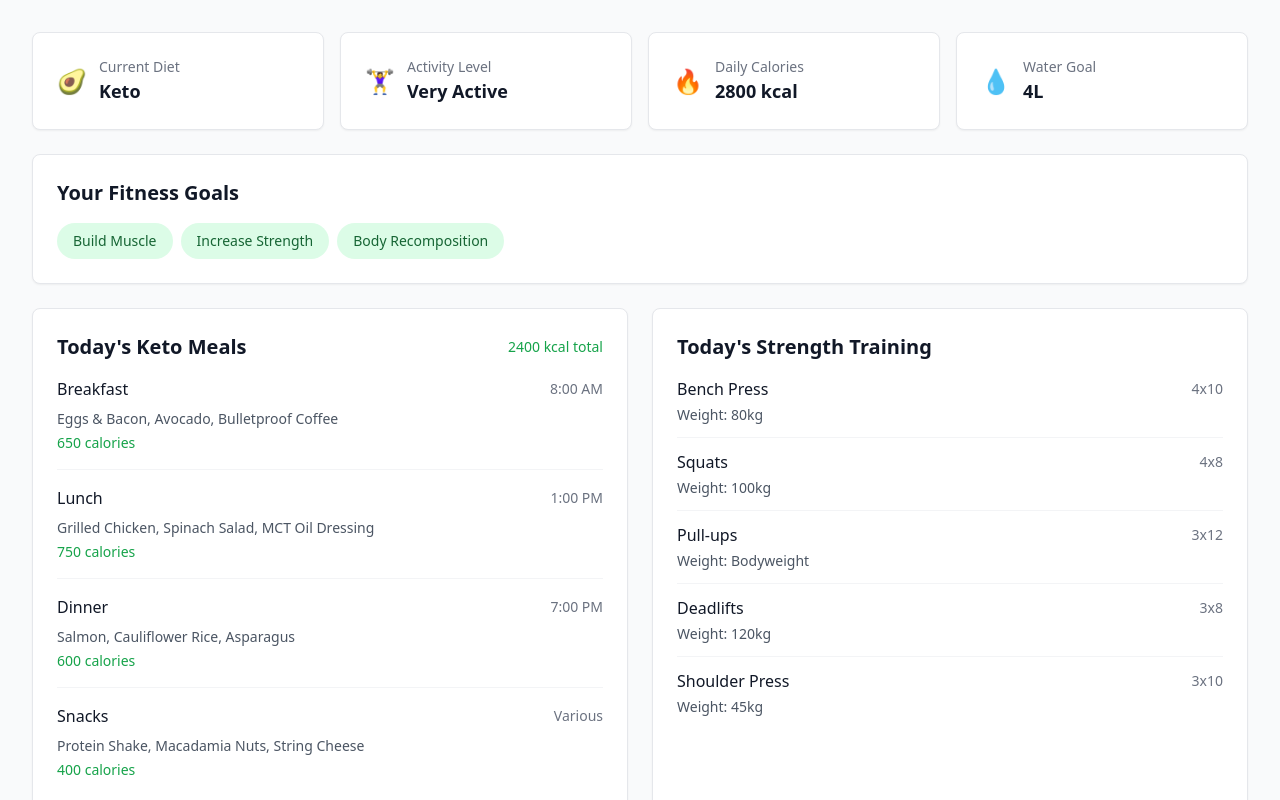
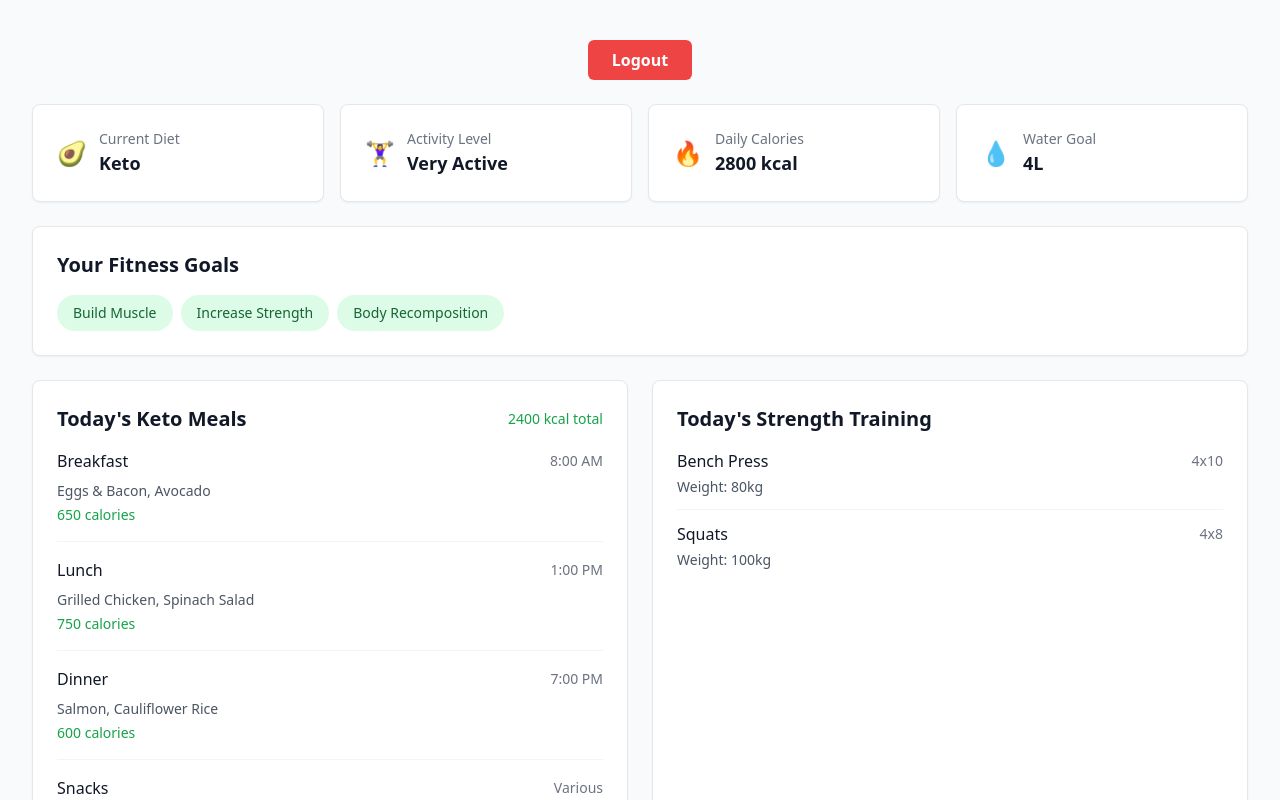
Before and after one commit to Harsh-patel27/cu-fit-fe, a React (Create React App) app: page /dashboard in a window 1280 px wide. Shown: the top 800 px of the page. Built offline with nearby package versions, Linux system fonts and the light colour scheme.

Commit message:
added logout to dashboard.

```diff
--- a/src/pages/Dashboard.jsx
+++ b/src/pages/Dashboard.jsx
@@ -1,161 +1,116 @@
+import { useNavigate } from "react-router-dom";
+
 const Dashboard = () => {
-  // Example data matching our previous selection pages
+    const navigate = useNavigate();
+
+    // Logout function
+    const handleLogout = () => {
+        localStorage.removeItem("authToken"); // Remove authentication token
+        navigate("/login"); // Redirect to login page
+    };
+
+    // Example user data
     const userPlan = {
         name: "John Doe",
-    diet: "Keto", // From DietSelection.jsx
-    goals: [
-      // From GoalSelection.jsx
-      "Build Muscle",
-      "Increase Strength",
-      "Body Recomposition",
-    ],
-    activityLevel: "Very Active", // From ActivityLevel.jsx
+        diet: "Keto",
+        goals: ["Build Muscle", "Increase Strength", "Body Recomposition"],
+        activityLevel: "Very Active",
         dailyCalories: 2800,
         waterIntake: "4L",
         currentWeight: "75kg",
         targetWeight: "82kg",
         todaysMeals: {
-      breakfast: {
-        time: "8:00 AM",
-        items: ["Eggs & Bacon", "Avocado", "Bulletproof Coffee"],
-        calories: 650,
-      },
-      lunch: {
-        time: "1:00 PM",
-        items: ["Grilled Chicken", "Spinach Salad", "MCT Oil Dressing"],
-        calories: 750,
-      },
-      dinner: {
-        time: "7:00 PM",
-        items: ["Salmon", "Cauliflower Rice", "Asparagus"],
-        calories: 600,
-      },
-      snacks: {
-        time: "Various",
-        items: ["Protein Shake", "Macadamia Nuts", "String Cheese"],
-        calories: 400,
-      },
+            breakfast: { time: "8:00 AM", items: ["Eggs & Bacon", "Avocado"], calories: 650 },
+            lunch: { time: "1:00 PM", items: ["Grilled Chicken", "Spinach Salad"], calories: 750 },
+            dinner: { time: "7:00 PM", items: ["Salmon", "Cauliflower Rice"], calories: 600 },
+            snacks: { time: "Various", items: ["Protein Shake", "Nuts"], calories: 400 },
         },
         todaysWorkout: [
             { name: "Bench Press", sets: "4x10", weight: "80kg" },
             { name: "Squats", sets: "4x8", weight: "100kg" },
-      { name: "Pull-ups", sets: "3x12", weight: "Bodyweight" },
-      { name: "Deadlifts", sets: "3x8", weight: "120kg" },
-      { name: "Shoulder Press", sets: "3x10", weight: "45kg" },
         ],
     };
 
     return (
-    <div className="min-h-screen bg-gray-50 p-4 sm:p-6 lg:p-8">
+        <div className="min-h-screen bg-gray-50 p-4 sm:p-6 lg:p-8 relative">
+            {/* 🚀 Logout Button (Top Center) */}
+            <div className="flex justify-center">
+                <button
+                    onClick={handleLogout}
+                    className="bg-red-500 text-white px-6 py-2 rounded-md hover:bg-red-600 transition font-semibold mt-2"
+                >
+                    Logout
+                </button>
+            </div>
+            <br></br>
+
             <div className="max-w-7xl mx-auto space-y-6">
                 {/* Header Stats */}
                 <div className="grid grid-cols-1 md:grid-cols-2 lg:grid-cols-4 gap-4">
                     {[
                         { label: "Current Diet", value: userPlan.diet, icon: "🥑" },
-            {
-              label: "Activity Level",
-              value: userPlan.activityLevel,
-              icon: "🏋️‍♀️",
-            },
-            {
-              label: "Daily Calories",
-              value: `${userPlan.dailyCalories} kcal`,
-              icon: "🔥",
-            },
+                        { label: "Activity Level", value: userPlan.activityLevel, icon: "🏋️‍♀️" },
+                        { label: "Daily Calories", value: `${userPlan.dailyCalories} kcal`, icon: "🔥" },
                         { label: "Water Goal", value: userPlan.waterIntake, icon: "💧" },
                     ].map((stat, index) => (
-            <div
-              key={index}
-              className="bg-white rounded-lg p-6 shadow-sm border border-gray-200"
-            >
+                        <div key={index} className="bg-white rounded-lg p-6 shadow-sm border border-gray-200">
                             <div className="flex items-center space-x-3">
                                 <span className="text-2xl">{stat.icon}</span>
                                 <div>
                                     <p className="text-sm text-gray-500">{stat.label}</p>
-                  <p className="text-lg font-semibold text-gray-900">
-                    {stat.value}
-                  </p>
+                                    <p className="text-lg font-semibold text-gray-900">{stat.value}</p>
                                 </div>
                             </div>
                         </div>
                     ))}
                 </div>
 
-        {/* Goals Section */}
+                {/* Fitness Goals Section */}
                 <div className="bg-white rounded-lg p-6 shadow-sm border border-gray-200">
-          <h2 className="text-xl font-semibold text-gray-900 mb-4">
-            Your Fitness Goals
-          </h2>
+                    <h2 className="text-xl font-semibold text-gray-900 mb-4">Your Fitness Goals</h2>
                     <div className="flex flex-wrap gap-2">
                         {userPlan.goals.map((goal, index) => (
-              <span
-                key={index}
-                className="px-4 py-2 bg-green-100 text-green-800 rounded-full text-sm font-medium"
-              >
+                            <span key={index} className="px-4 py-2 bg-green-100 text-green-800 rounded-full text-sm font-medium">
                                 {goal}
                             </span>
                         ))}
                     </div>
                 </div>
 
-        {/* Main Content Grid */}
+                {/* Meal Plan */}
                 <div className="grid grid-cols-1 lg:grid-cols-2 gap-6">
-          {/* Meal Plan - Keto-focused meals */}
                     <div className="bg-white rounded-lg p-6 shadow-sm border border-gray-200">
                         <div className="flex items-center justify-between mb-4">
-              <h2 className="text-xl font-semibold text-gray-900">
-                Today's Keto Meals
-              </h2>
+                            <h2 className="text-xl font-semibold text-gray-900">Today's Keto Meals</h2>
                             <span className="text-sm text-green-600 font-medium">
-                {Object.values(userPlan.todaysMeals).reduce(
-                  (acc, meal) => acc + meal.calories,
-                  0
-                )}{" "}
-                kcal total
+                                {Object.values(userPlan.todaysMeals).reduce((acc, meal) => acc + meal.calories, 0)} kcal total
                             </span>
                         </div>
                         <div className="space-y-4">
                             {Object.entries(userPlan.todaysMeals).map(([meal, data]) => (
-                <div
-                  key={meal}
-                  className="border-b border-gray-100 pb-4 last:border-0"
-                >
+                                <div key={meal} className="border-b border-gray-100 pb-4 last:border-0">
                                     <div className="flex justify-between items-center mb-2">
-                    <h3 className="font-medium text-gray-900 capitalize">
-                      {meal}
-                    </h3>
+                                        <h3 className="font-medium text-gray-900 capitalize">{meal}</h3>
                                         <span className="text-sm text-gray-500">{data.time}</span>
                                     </div>
-                  <div className="text-sm text-gray-600">
-                    {data.items.join(", ")}
-                  </div>
-                  <div className="text-sm text-green-600 mt-1">
-                    {data.calories} calories
-                  </div>
+                                    <div className="text-sm text-gray-600">{data.items.join(", ")}</div>
+                                    <div className="text-sm text-green-600 mt-1">{data.calories} calories</div>
                                 </div>
                             ))}
                         </div>
                     </div>
 
-          {/* Workout Plan - Strength-focused */}
+                    {/* Workout Plan */}
                     <div className="bg-white rounded-lg p-6 shadow-sm border border-gray-200">
-            <h2 className="text-xl font-semibold text-gray-900 mb-4">
-              Today's Strength Training
-            </h2>
+                        <h2 className="text-xl font-semibold text-gray-900 mb-4">Today's Strength Training</h2>
                         <div className="divide-y divide-gray-100">
                             {userPlan.todaysWorkout.map((exercise, index) => (
                                 <div key={index} className="py-3 first:pt-0 last:pb-0">
                                     <div className="flex justify-between items-center">
-                    <span className="font-medium text-gray-900">
-                      {exercise.name}
-                    </span>
-                    <span className="text-sm text-gray-500">
-                      {exercise.sets}
-                    </span>
+                                        <span className="font-medium text-gray-900">{exercise.name}</span>
+                                        <span className="text-sm text-gray-500">{exercise.sets}</span>
                                     </div>
-                  <div className="text-sm text-gray-600 mt-1">
-                    Weight: {exercise.weight}
-                  </div>
+                                    <div className="text-sm text-gray-600 mt-1">Weight: {exercise.weight}</div>
                                 </div>
                             ))}
                         </div>
@@ -164,22 +119,16 @@ const Dashboard = () => {
 
                 {/* Progress Section */}
                 <div className="bg-white rounded-lg p-6 shadow-sm border border-gray-200">
-          <h2 className="text-xl font-semibold text-gray-900 mb-4">
-            Weight Progress
-          </h2>
+                    <h2 className="text-xl font-semibold text-gray-900 mb-4">Weight Progress</h2>
                     <div className="flex items-center justify-around">
                         <div className="text-center">
                             <p className="text-sm text-gray-500">Current</p>
-              <p className="text-2xl font-bold text-green-600">
-                {userPlan.currentWeight}
-              </p>
+                            <p className="text-2xl font-bold text-green-600">{userPlan.currentWeight}</p>
                         </div>
                         <div className="text-green-500">→</div>
                         <div className="text-center">
                             <p className="text-sm text-gray-500">Target</p>
-              <p className="text-2xl font-bold text-green-600">
-                {userPlan.targetWeight}
-              </p>
+                            <p className="text-2xl font-bold text-green-600">{userPlan.targetWeight}</p>
                         </div>
                     </div>
                 </div>
@@ -189,6 +138,8 @@ const Dashboard = () => {
 };
 
 export default Dashboard;
+
+
 
 // TODO: update later
 // import { useEffect, useState } from "react";
```
Also changed, not shown: 1 other file (tests, documents, lock files or other folders). Lines whose indentation alone changed are shown as unchanged.
